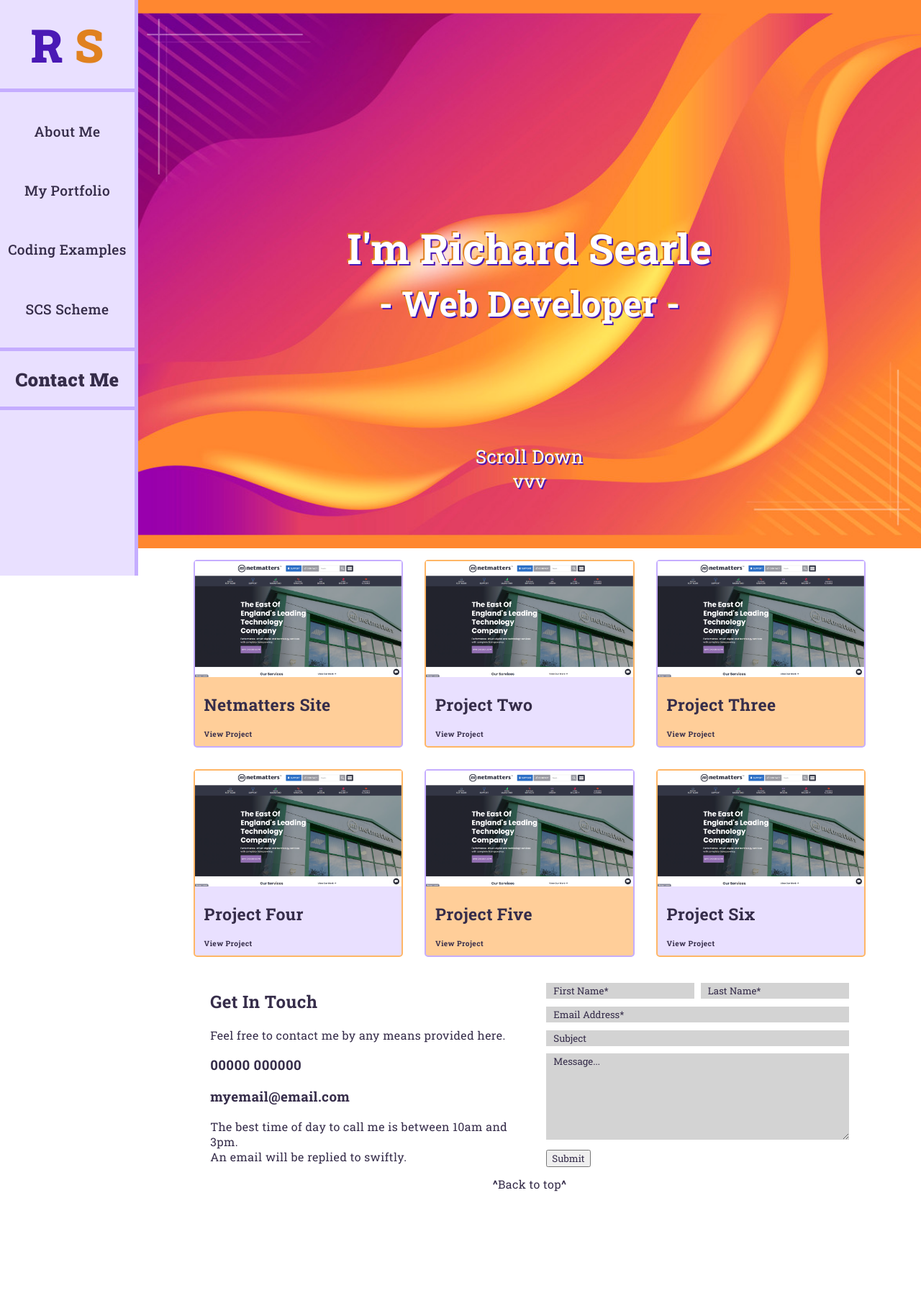
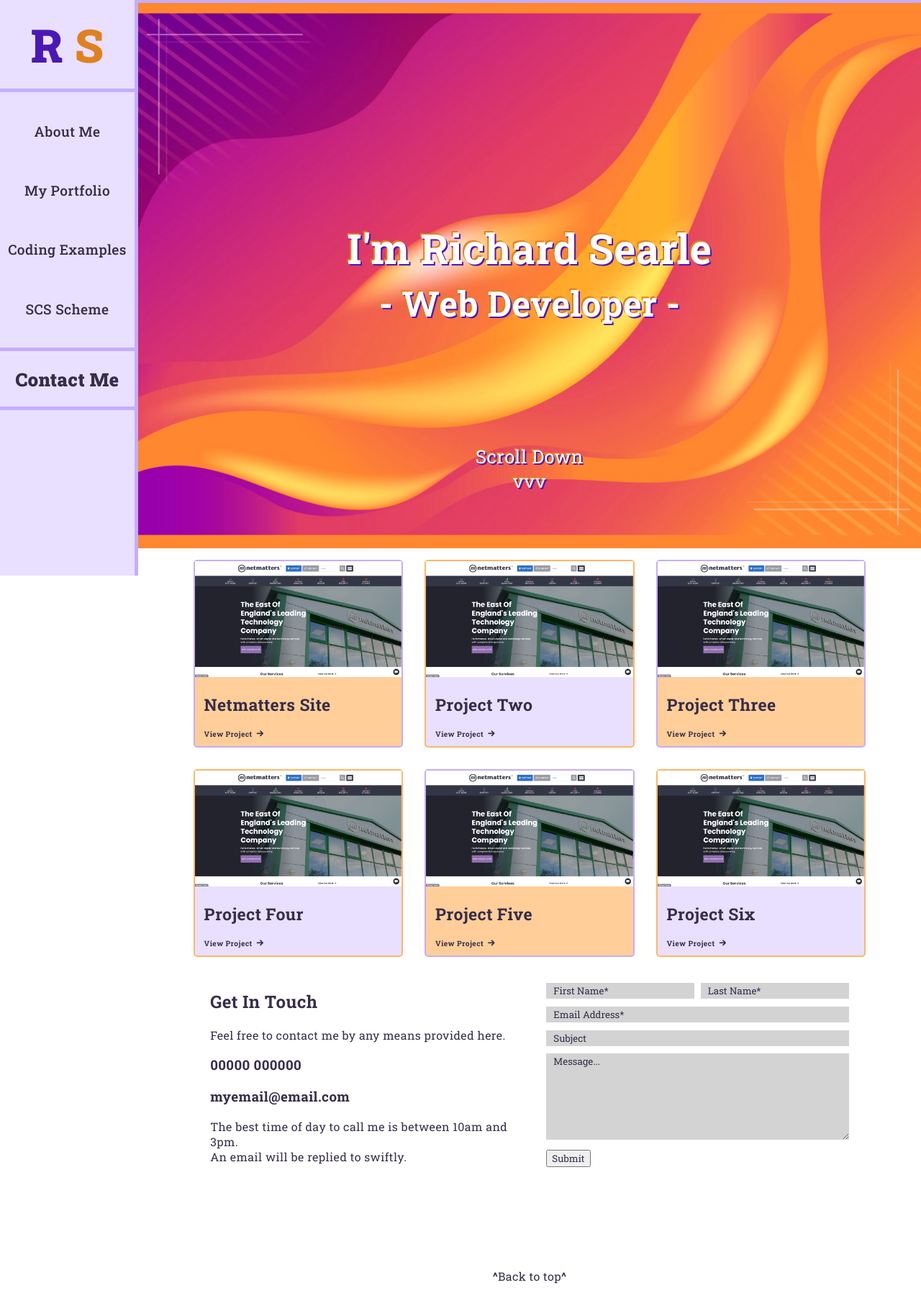
Before and after one commit to ThePolarEclipse/Portfolio, a PHP site: page / in a window 1280 px wide. Shown: the whole page at 72% size. Before the commit the page ends 1656 px from the top, so only its background shows below. Run offline with PHP 8.4, Linux system fonts and the light colour scheme.

Commit message:
Additional pages and burger menu

```diff
--- a/css/application.css
+++ b/css/application.css
@@ -1,4 +1,6 @@
 @font-face { font-family: "Roboto Slab"; src: url(../fonts/RobotoSlab-VariableFont_wght.ttf); font-weight: 100 2000; font-stretch: 75% 125%; font-style: normal; }
+
+@font-face { font-family: "icomoon"; src: url(../fonts/icomoon.ttf); font-weight: 400; font-style: normal; font-display: swap; }
 
 *, *::after, *::before { box-sizing: border-box; font-family: "Roboto Slab"; color: #362d4a; }
 
@@ -46,13 +48,19 @@ body { letter-spacing: 0.4px; margin: 0 auto; }
 
 #sidebar { position: fixed; left: 0; z-index: 99; height: 100%; width: 15vw; background: #e9e0ff; border-right: 5px solid #c5adff; display: flex; flex-direction: column; justify-content: flex-start; align-items: center; }
 
-#banner { position: relative; width: 100%; text-align: center; text-shadow: 2px 2px #4A19B5, -2px -2px #e0811f; }
+#banner { position: relative; width: 100%; max-height: 100vh; text-align: center; text-shadow: 2px 2px #4A19B5, -2px -2px #e0811f; }
 
 #banner h1, #banner h2, #banner p { color: white; }
 
 .container { width: 100%; padding: 0 6vw; }
 
+.container-footer { padding-top: 10vw; }
+
 #get-in-touch { display: flex; flex-direction: column; flex-wrap: wrap; justify-content: space-around; padding-top: 2vw; width: 100%; }
+
+.btn-hamburger { position: fixed; top: 10px; right: 10px; z-index: 2; height: 8vw; width: 8vw; font-size: 5vw; display: none; background: #e9e0ff; border: #c5adff solid 2px; border-radius: 5%; }
+
+.burger-menu { position: fixed; top: 0px; z-index: 1; width: 100%; display: flex; background: #e9e0ff; border: #c5adff solid 2px; border-radius: 5%; }
 
 #banner h1.centered { top: 42%; left: 50%; font-size: 8vw; }
 
@@ -70,9 +78,17 @@ body { letter-spacing: 0.4px; margin: 0 auto; }
 
 .to-top { display: flex; text-align: center; justify-content: center; padding-bottom: 20px; }
 
+.scheme-link { text-decoration: underline; }
+
+.icon::after { font-family: "icomoon" !important; }
+
+.icon-arrow_right::after { content: " \ea3c"; }
+
+.icon-hamburger::after { content: "\e9bd"; }
+
 .centered { position: absolute; transform: translate(-50%, -50%); margin: 0 auto; white-space: nowrap; overflow: hidden; }
 
-.banner-image { width: 100%; }
+.banner-image { width: 100%; max-height: 100vh; }
 
 .initials-box { height: 10vw; width: 100%; display: flex; flex-direction: column; align-items: center; justify-content: center; border-bottom: 5px solid #c5adff; }
 
@@ -101,7 +117,8 @@ body { letter-spacing: 0.4px; margin: 0 auto; }
   #get-in-touch { display: flex; flex-direction: row; flex-wrap: wrap; justify-content: space-around; padding-top: 2vw; width: 100%; }
   #information, #inputs { width: 45%; } }
 
-@media (max-width: 567px) { #sidebar, .hide-lessthanS { display: none; } }
+@media (max-width: 567px) { #sidebar, .hide-lessthanS { display: none; }
+  .btn-hamburger { display: flex; flex-direction: row; justify-content: center; align-items: center; } }
 
 @media (min-width: 567px) { .container { width: 85vw; float: right; max-width: 85%; }
   #project-list { margin-top: 1vw; max-width: 100%; }
--- a/index.html
+++ b/index.html
@@ -7,6 +7,18 @@
         <link rel="stylesheet" href="css/application.css">
     </head>
     <body id="top">
+        <details class="burger-menu">
+            <summary class="btn-hamburger icon icon-hamburger"></summary>
+            <div class="container">
+                <h2><a href="internal-pages/about-me.html">About Me</a></h2>
+                <h2><a href="#project-list">My Portfolio</a></h2>
+                <h2><a href="internal-pages/coding-examples.html">Coding Examples</a></h2>
+                <h2><a href="internal-pages/scs-scheme.html">SCS Scheme</a></h2>
+                <div id="sidebar-contact">
+                    <h2><a href="#get-in-touch">Contact Me</a></h2>
+                </div>
+            </div>
+        </details>
         <header>
             <div id="sidebar">
                 <div class="initials-box">
@@ -37,37 +49,38 @@
             </div>
         </header>
         <body>
+
             <div class="container">
                 <div id="project-list">
                     <div class="project-item odd">
                         <img class="project-img" src="media/project-one.png" alt="Netmatters homepage project">
                         <h2>Netmatters Site</h2>
-                        <h3 class="icon-arrow_right">View Project</h3>
+                        <h3 class="icon icon-arrow_right">View Project</h3>
                     </div>
                     <div class="project-item even">
                         <img class="project-img" src="media/project-one.png" alt="Netmatters homepage project">
                         <h2>Project Two</h2>
-                        <h3 class="icon-arrow_right">View Project</h3>
+                        <h3 class="icon icon-arrow_right">View Project</h3>
                     </div>
                     <div class="project-item odd">
                         <img class="project-img" src="media/project-one.png" alt="Netmatters homepage project">
                         <h2>Project Three</h2>
-                        <h3 class="icon-arrow_right">View Project</h3>
+                        <h3 class="icon icon-arrow_right">View Project</h3>
                     </div>
                     <div class="project-item even">
                         <img class="project-img" src="media/project-one.png" alt="Netmatters homepage project">
                         <h2>Project Four</h2>
-                        <h3 class="icon-arrow_right">View Project</h3>
+                        <h3 class="icon icon-arrow_right">View Project</h3>
                     </div>
                     <div class="project-item odd">
                         <img class="project-img" src="media/project-one.png" alt="Netmatters homepage project">
                         <h2> Project Five</h2>
-                        <h3 class="icon-arrow_right">View Project</h3>
+                        <h3 class="icon icon-arrow_right">View Project</h3>
                     </div>
                     <div class="project-item even">
                         <img class="project-img" src="media/project-one.png" alt="Netmatters homepage project">
                         <h2>Project Six</h2>
-                        <h3 class="icon-arrow_right">View Project</h3>
+                        <h3 class="icon icon-arrow_right">View Project</h3>
                     </div>
                 </div>
                 <div id="get-in-touch">
@@ -111,7 +124,7 @@
             </div>
         </body>
         <footer>
-            <div class="container">
+            <div class="container container-footer">
                 <a class="to-top" href="#top"><strong>^</strong>  Back to top  <strong>^</strong></a>
             </div>
         </footer>
--- a/internal-pages/coding-examples.html
+++ b/internal-pages/coding-examples.html
@@ -7,6 +7,7 @@
         <link rel="stylesheet" href="../css/application.css">
     </head>
     <body id="top">
+        <button class="btn-hamburger icon icon-hamburger"></button>
         <header>
             <div id="sidebar">
                 <div class="initials-box">
@@ -36,7 +37,7 @@
             </div>
         </body>
         <footer>
-            <div class="container">
+            <div class="container container-footer">
                 <a class="to-top" href="#top"><strong>^</strong>  Back to top  <strong>^</strong></a>
             </div>
         </footer>
--- a/internal-pages/scs-scheme.html
+++ b/internal-pages/scs-scheme.html
@@ -7,6 +7,7 @@
         <link rel="stylesheet" href="../css/application.css">
     </head>
     <body id="top">
+        <button class="btn-hamburger icon icon-hamburger"></button>
         <header>
             <div id="sidebar">
                 <div class="initials-box">
@@ -47,7 +48,7 @@
            </div>
         </body>
         <footer>
-            <div class="container">
+            <div class="container container-footer">
                 <a class="to-top" href="#top"><strong>^</strong>  Back to top  <strong>^</strong></a>
             </div>
         </footer>
--- a/scss/base/_fonts.scss
+++ b/scss/base/_fonts.scss
@@ -5,3 +5,11 @@
   font-stretch: 75% 125%;
   font-style: normal;
 }
+
+@font-face {
+  font-family: "icomoon";
+  src: url(../fonts/icomoon.ttf);
+  font-weight: 400;
+  font-style: normal;
+  font-display: swap;
+}
--- a/scss/components/_components.scss
+++ b/scss/components/_components.scss
@@ -18,6 +18,7 @@
 #banner{
 	position: relative;
 	width: 100%;
+	max-height: 100vh;
 	text-align: center;
 	text-shadow: 2px 2px $primary-purple, -2px -2px $primary-orange;
 
@@ -29,6 +30,10 @@
 .container{
 	width: 100%;
 	padding: 0 6vw;
+
+	&-footer{
+		padding-top: 10vw;
+	}
 }
 
 #get-in-touch{
@@ -41,3 +46,37 @@
 
 	width: 100%;
 }
+
+.btn-hamburger{
+	position: fixed;
+	top: 10px;
+	right: 10px;
+	z-index: 2;
+
+	height: 8vw;
+	width: 8vw;
+
+	font-size: 5vw;
+
+	display: none;
+
+	background: $pale-purple;
+
+	border: $pale-purple-border solid 2px;
+	border-radius: 5%;
+}
+
+.burger-menu{
+	position: fixed;
+	top: 0px;
+	z-index: 1;
+
+	width: 100%;
+
+	display: flex;
+
+	background: $pale-purple;
+
+	border: $pale-purple-border solid 2px;
+	border-radius: 5%;
+}
--- /dev/null
+++ b/scss/components/_icons.scss
@@ -0,0 +1,12 @@
+.icon{
+	&::after{
+		font-family: "icomoon" !important;
+	}
+
+	&-arrow_right::after{
+		content: " \ea3c";
+	}
+	&-hamburger::after{
+		content: "\e9bd";
+	}
+}
--- a/scss/components/_index.scss
+++ b/scss/components/_index.scss
@@ -2,3 +2,4 @@
 @import 'form';
 @import 'components';
 @import 'texts';
+@import 'icons';
--- a/scss/components/_texts.scss
+++ b/scss/components/_texts.scss
@@ -48,3 +48,7 @@
 
 	padding-bottom: 20px;
 }
+
+.scheme-link{
+	text-decoration: underline;
+}
--- a/scss/layout/_banner.scss
+++ b/scss/layout/_banner.scss
@@ -1,3 +1,4 @@
 .banner-image{
 	width: 100%;
+	max-height: 100vh;
 }
--- a/scss/layout/_media.scss
+++ b/scss/layout/_media.scss
@@ -56,6 +56,12 @@
 	.hide-lessthanS{
 		display:none;
 	}
+	.btn-hamburger{
+		display: flex;
+		flex-direction: row;
+		justify-content: center;
+		align-items: center;
+	}
 }
 @include more-viewport(S) {
 	.container{
```
Also changed, not shown: internal-pages/about-me.html (+10 -3 lines), fonts/icomoon.ttf (added).
